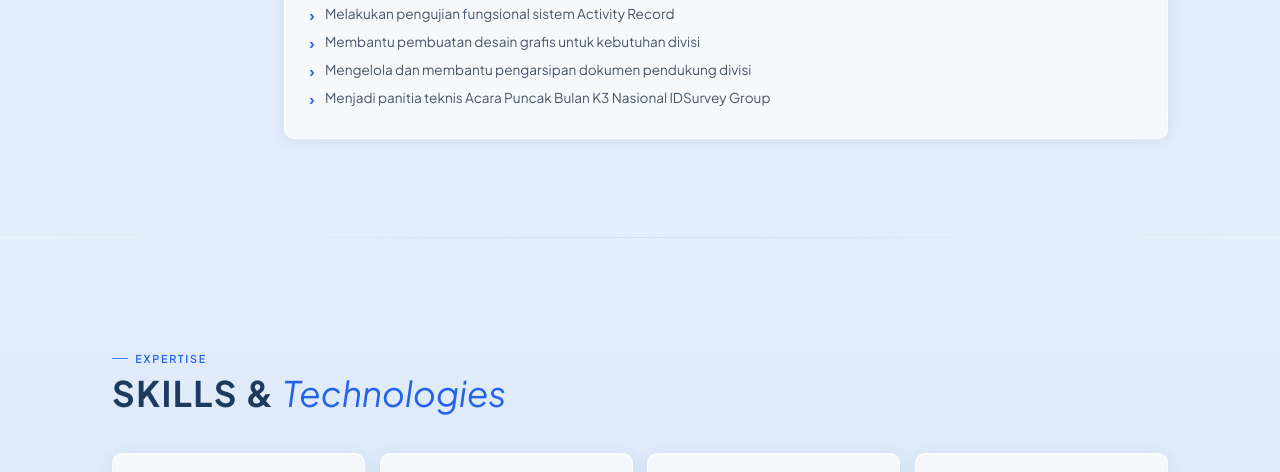
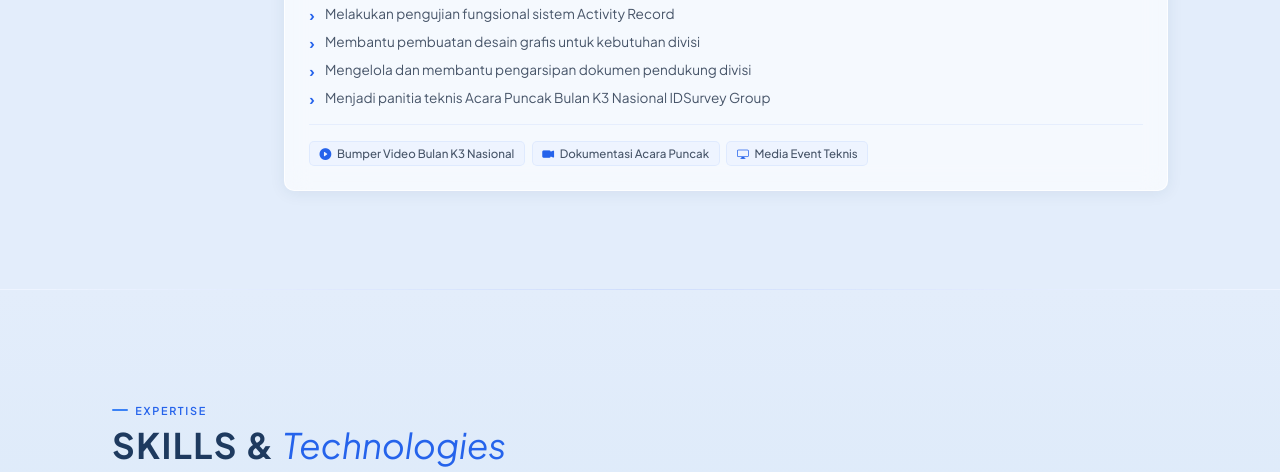
Before and after one commit to Miftakhulkhs/portofolio_miftakhulkhasanah, a plain HTML site: page index.html in a window 1280 px wide. Shown: the part 1748-2220 px from the top of the page. Drawn offline with nearby package versions, Linux system fonts and the light colour scheme; a script that the page names is missing.

Commit message:
masa peralihan db 3

```diff
--- a/index.html
+++ b/index.html
@@ -445,6 +445,11 @@ footer b{color:var(--blue);font-weight:600}
             <li>Mengelola dan membantu pengarsipan dokumen pendukung divisi</li>
             <li>Menjadi panitia teknis Acara Puncak Bulan K3 Nasional IDSurvey Group</li>
           </ul>
+          <div class="m-row">
+            <span class="mt"><i class="bi bi-play-circle-fill"></i> Bumper Video Bulan K3 Nasional</span>
+            <span class="mt"><i class="bi bi-camera-video-fill"></i> Dokumentasi Acara Puncak</span>
+            <span class="mt"><i class="bi bi-display"></i> Media Event Teknis</span>
+          </div>
         </div>
       </div>
     </div>
```
